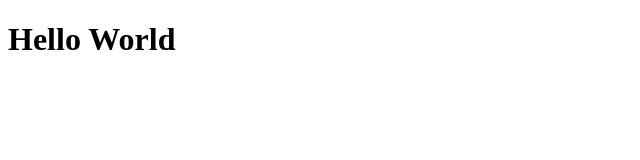
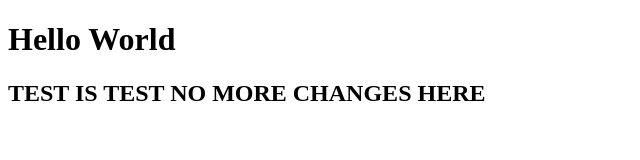
Before and after one commit to hansaka-fernando/Portfolio, a plain HTML site: page index.html in a window 1280 px wide. Shown: the whole page, without its empty margins (0-640 px from the left). Drawn offline with Linux system fonts and the light colour scheme.

Commit message:
Added Sub Title

```diff
--- a/index.html
+++ b/index.html
@@ -7,5 +7,6 @@
 </head>
 <body>
     <h1> Hello World </h1>
+    <h2> TEST IS TEST NO MORE CHANGES HERE </h2>
 </body>
 </html>
```
